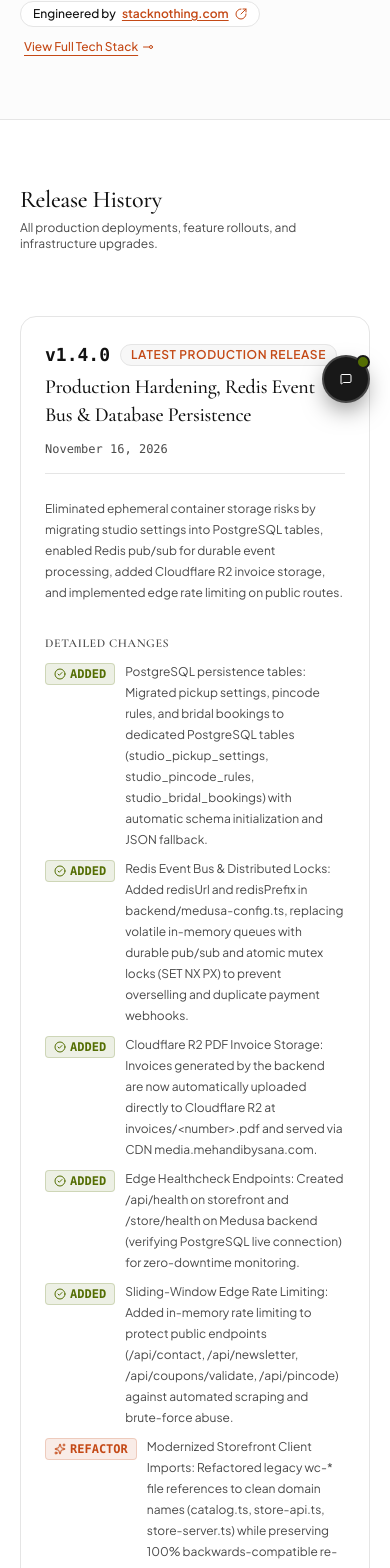
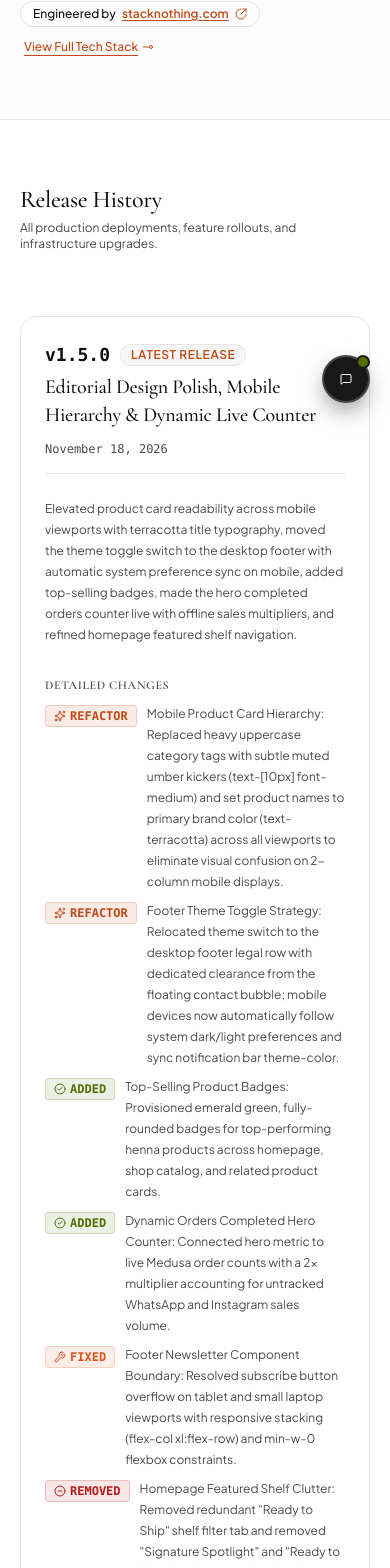
Before and after one commit to nazrulislambhat/mehandibysana, a Next.js app in the folder frontend/: page /changelog in a window 390 px wide. Shown: the part 421-1989 px from the top of the page. Built offline with nearby package versions, Linux system fonts and the light colour scheme; no server answers.

Commit message:
docs(changelog): document v1.5.0 release with design polish and mobile hierarchy improvements

```diff
--- a/frontend/src/app/changelog/page.tsx
+++ b/frontend/src/app/changelog/page.tsx
@@ -51,8 +51,42 @@ interface ReleaseVersion {
 
 const RELEASES: ReleaseVersion[] = [
   {
+    version: 'v1.5.0',
+    tag: 'Latest Release',
+    title: 'Editorial Design Polish, Mobile Hierarchy & Dynamic Live Counter',
+    date: 'November 18, 2026',
+    summary:
+      'Elevated product card readability across mobile viewports with terracotta title typography, moved the theme toggle switch to the desktop footer with automatic system preference sync on mobile, added top-selling badges, made the hero completed orders counter live with offline sales multipliers, and refined homepage featured shelf navigation.',
+    changes: [
+      {
+        type: 'improved',
+        text: 'Mobile Product Card Hierarchy: Replaced heavy uppercase category tags with subtle muted umber kickers (text-[10px] font-medium) and set product names to primary brand color (text-terracotta) across all viewports to eliminate visual confusion on 2-column mobile displays.',
+      },
+      {
+        type: 'improved',
+        text: 'Footer Theme Toggle Strategy: Relocated theme switch to the desktop footer legal row with dedicated clearance from the floating contact bubble; mobile devices now automatically follow system dark/light preferences and sync notification bar theme-color.',
+      },
+      {
+        type: 'added',
+        text: 'Top-Selling Product Badges: Provisioned emerald green, fully-rounded badges for top-performing henna products across homepage, shop catalog, and related product cards.',
+      },
+      {
+        type: 'added',
+        text: 'Dynamic Orders Completed Hero Counter: Connected hero metric to live Medusa order counts with a 2x multiplier accounting for untracked WhatsApp and Instagram sales volume.',
+      },
+      {
+        type: 'fixed',
+        text: 'Footer Newsletter Component Boundary: Resolved subscribe button overflow on tablet and small laptop viewports with responsive stacking (flex-col xl:flex-row) and min-w-0 flexbox constraints.',
+      },
+      {
+        type: 'removed',
+        text: 'Homepage Featured Shelf Clutter: Removed redundant "Ready to Ship" shelf filter tab and removed "Signature Spotlight" and "Ready to Ship" badges from the flagship featured henna card.',
+      },
+    ],
+  },
+  {
     version: 'v1.4.0',
-    tag: 'Latest Production Release',
+    tag: 'Infrastructure & Persistence',
     title: 'Production Hardening, Redis Event Bus & Database Persistence',
     date: 'November 16, 2026',
     summary:
--- a/frontend/src/components/sections/FeaturedProductsSection.tsx
+++ b/frontend/src/components/sections/FeaturedProductsSection.tsx
@@ -194,10 +194,7 @@ export function FeaturedProductsSection({
                 {leadProduct.isTopSeller ? (
                   <TopSellingBadge rank={leadProduct.topSellerRank} size="sm" />
                 ) : null}
-                <span className="font-serif text-xs italic text-terracotta">No. 01</span>
-                <span className="text-[11px] font-semibold uppercase tracking-[0.18em] text-terracotta">
-                  Signature Spotlight
-                </span>
+
               </div>
 
               <span className="inline-flex items-center gap-1.5 rounded-full border border-plaque-ink/20 px-2.5 py-0.5 text-xs font-semibold uppercase tracking-[0.12em] text-plaque-ink/90">
@@ -207,7 +204,7 @@ export function FeaturedProductsSection({
                     leadProduct.inStock ? 'bg-terracotta' : 'bg-plaque-ink/45'
                   }`}
                 />
-                {leadProduct.inStock ? 'Ready to Ship' : 'Batch Restocking'}
+
               </span>
             </div>
 
@@ -360,7 +357,7 @@ export function FeaturedProductsSection({
                     )}
                   </Link>
 
-                  <p className="text-xs font-semibold uppercase tracking-[0.16em] text-terracotta mb-1">
+                  <p className="text-xs font-semibold uppercase tracking-[0.16em] text-ink/80 mb-1">
                     {category}
                   </p>
 
@@ -368,7 +365,7 @@ export function FeaturedProductsSection({
                     href={`/product/${product.slug}`}
                     className="block focus-visible:outline-2 focus-visible:outline-offset-2 focus-visible:outline-ring-focus rounded-sm"
                   >
-                    <h3 className="font-serif text-xl font-medium text-ink group-hover:text-terracotta leading-snug line-clamp-2 transition-colors">
+                    <h3 className="font-serif text-xl font-medium text-terracotta group-hover:text-terracotta leading-snug line-clamp-2 transition-colors">
                       {product.name}
                     </h3>
                   </Link>
```
